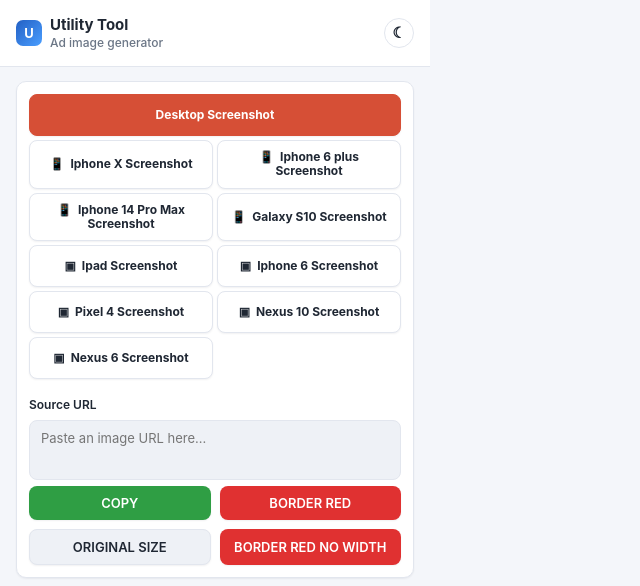
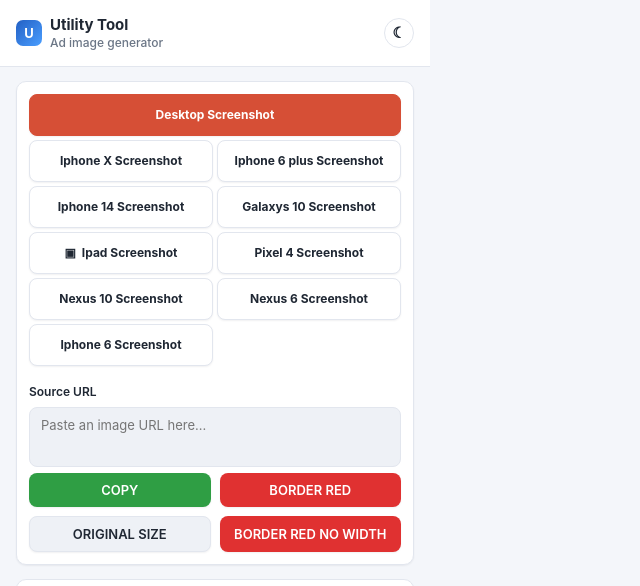
Before and after one commit to scoop23/UtilityToolExtension, a website with bundled scripts: page hello.html in a window 1280 px wide. Both pictures are taken after a click on the button "Desktop Screenshot". Shown: the top 586 px of the page, without its empty margins (0-640 px from the left). Built offline with nearby package versions, Linux system fonts and the light colour scheme; no server answers.

Commit message:
made the dimension generate the html buttons

```diff
--- a/hello.html
+++ b/hello.html
@@ -24,17 +24,17 @@
         <div class="i-o-container">
           <div class="input-container">
             <div class="screenshots-container">
-              <button class="screenshot-btn-desktop">Desktop Screenshot</button>
-              <button class="screenshot-btn-iphonex">Iphone X Screenshot</button>
-              <button class="screenshot-btn-iphone6plus">Iphone 6 plus Screenshot</button>
-              <button class="screenshot-btn-iphone14">Iphone 14 Pro Max Screenshot</button>
-              <button class="screenshot-btn-galaxys10">Galaxy S10 Screenshot</button>
-              <button class="screenshot-btn-ipad">Ipad Screenshot</button>
-
-              <button class="screenshot-btn-ipad">Iphone 6 Screenshot</button>
-              <button class="screenshot-btn-ipad">Pixel 4 Screenshot</button>
-              <button class="screenshot-btn-ipad">Nexus 10 Screenshot</button>
-              <button class="screenshot-btn-ipad">Nexus 6 Screenshot</button>
+              <!-- <button class="screenshot-btn-desktop">Desktop Screenshot</button> -->
+              <!-- <button class="screenshot-btn-iphonex">Iphone X Screenshot</button> -->
+              <!-- <button class="screenshot-btn-iphone6plus">Iphone 6 plus Screenshot</button> -->
+              <!-- <button class="screenshot-btn-iphone14">Iphone 14 Pro Max Screenshot</button> -->
+              <!-- <button class="screenshot-btn-galaxys10">Galaxy S10 Screenshot</button> -->
+              <!-- <button class="screenshot-btn-ipad">Ipad Screenshot</button> -->
+              <!---->
+              <!-- <button class="screenshot-btn-ipad">Iphone 6 Screenshot</button> -->
+              <!-- <button class="screenshot-btn-ipad">Pixel 4 Screenshot</button> -->
+              <!-- <button class="screenshot-btn-ipad">Nexus 10 Screenshot</button> -->
+              <!-- <button class="screenshot-btn-ipad">Nexus 6 Screenshot</button> -->
 
             </div>
             <p class="field-label" id="input-p">Source URL</p>
--- a/popup.js
+++ b/popup.js
@@ -12,6 +12,11 @@
 //     return ``
 //   }
 // }
+//
+function capitalizeFirstLetter(text) {
+  if (!text) return ""; // Handle empty or null strings
+  return text.charAt(0).toUpperCase() + text.slice(1);
+}
 
 export async function copyText(text) {
   try {
@@ -85,25 +90,42 @@
   link.click();
 }
 
-const dimensionTypes = {
-  "desktop": { width: 1920, height: 1080 },
-  "iphoneX": { width: 1125, height: 2436 },
-  "iphone6plus": { width: 1242, height: 2208 },
-  "iphone14": { width: 1290, height: 2796 },
-  "galaxys10": { width: 1442, height: 3041 },
-  "ipad": { width: 1536, height: 2048 },
+const dimensionTypes = [
+  {"desktop": { width: 1920, height: 1080 }},
+  {"iphone-X": { width: 1125, height: 2436 }},
+  {"iphone-6-plus": { width: 1242, height: 2208 }},
+  {"iphone-14": { width: 1290, height: 2796 }},
+  {"galaxys-10": { width: 1442, height: 3041 }},
+  {"ipad": { width: 1536, height: 2048 }},
 
-  "pixel4" : {width: 1059, height: 2235},
-  "nexus10": { width: 1600, height: 2560},
-  "nexus6": {width: 1442, height: 2562},
-  "iphone6" : { width: 750, height: 1334},
-};
+  {"pixel-4" : {width: 1059, height: 2235}},
+  {"nexus-10": { width: 1600, height: 2560}},
+  {"nexus-6": {width: 1442, height: 2562}},
+  {"iphone-6" : { width: 750, height: 1334}},
+];
 // Pixel 4
 // Nexus 10
 // Nexus 6
 
+// main generator
+dimensionTypes.forEach(element => {
+  const dimensionName = Object.keys(element);
+  const dimensionValues = Object.values(element);
+  const width = dimensionValues[0].width;
+  const height = dimensionValues[0].height;
+  const normalizedname = capitalizeFirstLetter(dimensionName[0].split('-').join(" "));
 
-async function captureViewportMobile(type) {
+  const button = document.createElement("button");
+  button.className = `screenshot-btn-${dimensionName}`;
+  button.textContent = `${normalizedname} Screenshot`;
+
+  button.addEventListener("click", () => {
+    captureViewportMobile(dimensionName[0], width, height);
+  });
+  screenShotsContainer.appendChild(button);
+});
+
+async function captureViewportMobile(type, mwidth, mheight) {
 
   const [tab] = await chrome.tabs.query({
     active: true,
@@ -115,14 +137,15 @@
   });
 
   const img = new Image();
-  const mwidth = dimensionTypes[type]?.width || 375;
-  const mheight = dimensionTypes[type]?.height || 812;
+  const mwidthx = mwidth || 375;
+  const mheightx = mheight || 812;
+  const date = new Date();
 
   img.onload = () => {
     const canvas = document.createElement("canvas");
 
-    canvas.width = mwidth;
-    canvas.height = mheight;
+    canvas.width = mwidthx;
+    canvas.height = mheightx;
 
     const ctx = canvas.getContext("2d");
 
@@ -130,15 +153,23 @@
       img,
       0,
       0,
-      mwidth, // dw
-      mheight,// dh
+      mwidthx, // dw
+      mheightx,// dh
     );
 
     const resizedImage = canvas.toDataURL("image/png");
+    const timestamp = date.toLocaleString('en-US', {
+      weekday: 'long',
+      year: 'numeric',
+      month: 'short',
+      day: 'numeric',
+      hour: '2-digit',
+      minute: '2-digit'
+    }).replace(/[/:,]/g, '-').replaceAll(" ", "");
 
     const link = document.createElement("a");
     link.href = resizedImage;
-    link.download = `screenshot-${mwidth}x${mheight}.png`;
+    link.download = `screenshot-${mwidthx}x${mheightx}-${timestamp}.png`
     link.click();
   };
 
@@ -149,27 +180,27 @@
 //   captureViewportMobile("desktop");
 // });
 
-screenshotBtn.addEventListener("click", captureViewport);
-
-screenshotBtnIphoneX.addEventListener("click", () => {
-  captureViewportMobile("iphoneX");
-});
-
-screenshotBtnIphone6.addEventListener("click", () => {
-  captureViewportMobile("iphone6plus");
-});
-
-screenshotBtnIphone14.addEventListener("click", () => {
-  captureViewportMobile("iphone14");
-});
-
-screenshotBtnGalaxyS10.addEventListener("click", () => {
-  captureViewportMobile("galaxys10");
-});
-
-screenshotBtnIpad.addEventListener("click", () => {
-  captureViewportMobile("ipad");
-});
+// screenshotBtn.addEventListener("click", captureViewport);
+//
+// screenshotBtnIphoneX.addEventListener("click", () => {
+//   captureViewportMobile("iphoneX");
+// });
+//
+// screenshotBtnIphone6.addEventListener("click", () => {
+//   captureViewportMobile("iphone6plus");
+// });
+//
+// screenshotBtnIphone14.addEventListener("click", () => {
+//   captureViewportMobile("iphone14");
+// });
+//
+// screenshotBtnGalaxyS10.addEventListener("click", () => {
+//   captureViewportMobile("galaxys10");
+// });
+//
+// screenshotBtnIpad.addEventListener("click", () => {
+//   captureViewportMobile("ipad");
+// });
 
 
 
```
